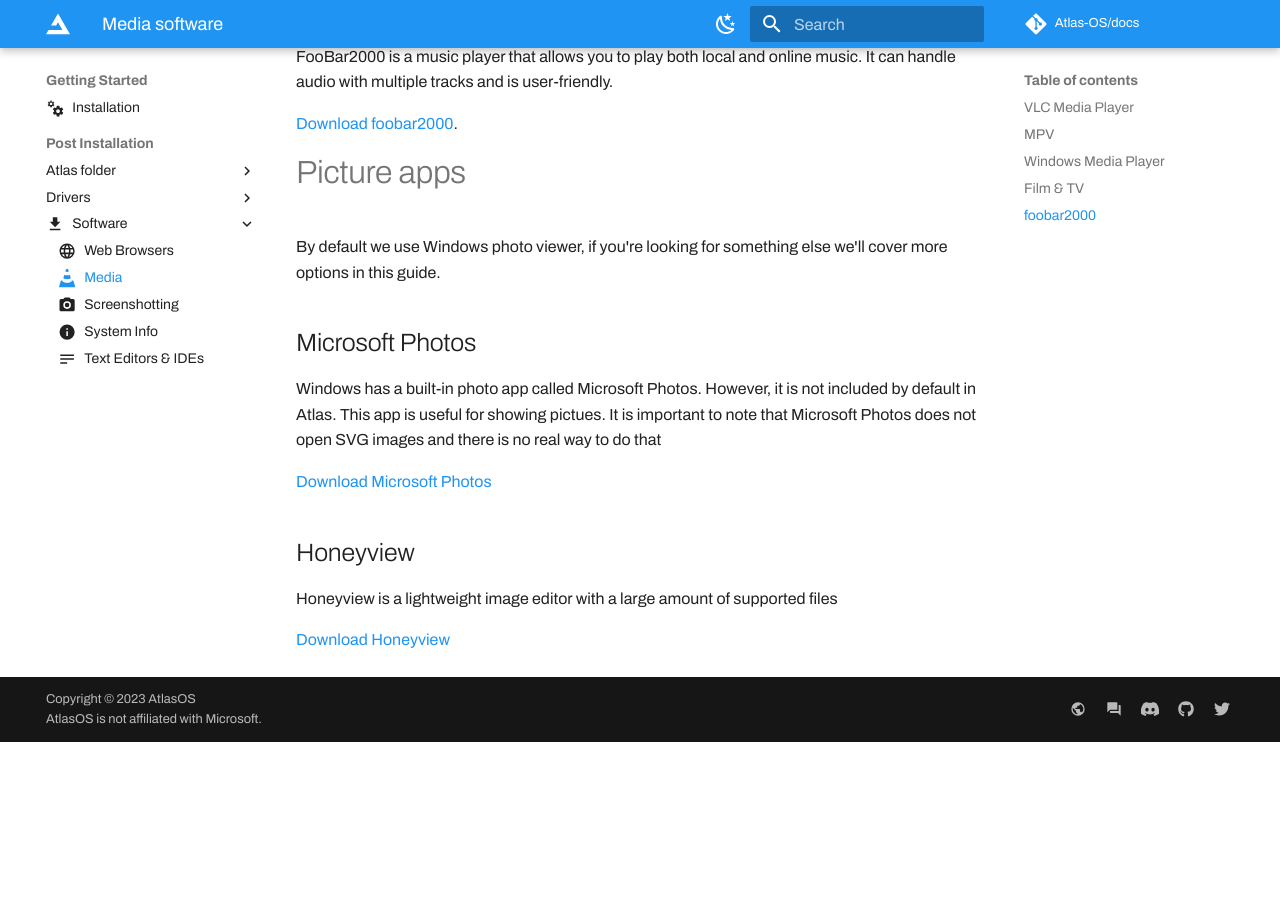
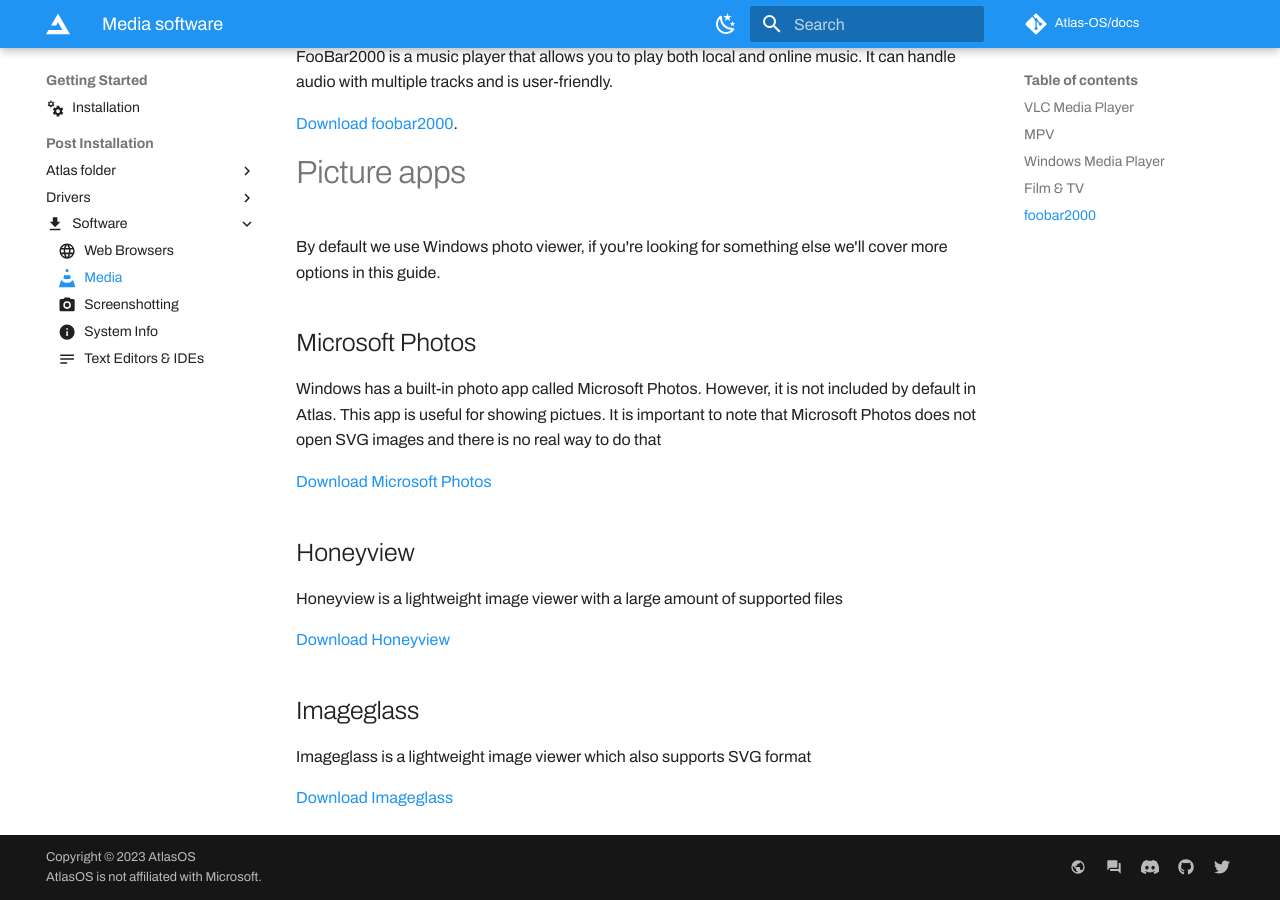
Before and after one commit to Atlas-OS/docs, an MkDocs documentation site: the page built from docs/getting-started/post-installation/software/media-playback.md, in a window 1280 px wide and 900 px high, scrolled down 1338 px. Built offline with MkDocs 1.6.1 and Material for MkDocs 9.7.7, drawn with Linux system fonts in a browser that asks for light colours; some web fonts are replaced; comment, search, counter and statistics services are not loaded; before the commit the page ends 2080 px from its top, so only the background shows below that.

Commit message:
Update media-playback.md

```diff
--- a/docs/getting-started/post-installation/software/media-playback.md
+++ b/docs/getting-started/post-installation/software/media-playback.md
@@ -55,6 +55,13 @@ Windows has a built-in photo app called Microsoft Photos. However, it is not inc
 
 ## Honeyview
 
-Honeyview is a lightweight image editor with a large amount of supported files
+Honeyview is a lightweight image viewer with a large amount of supported files
 
 [Download Honeyview](https://www.bandisoft.com/honeyview/)
+
+## Imageglass
+
+Imageglass is a lightweight image viewer which also supports SVG format
+
+
+[Download Imageglass](https://imageglass.org/)
```
